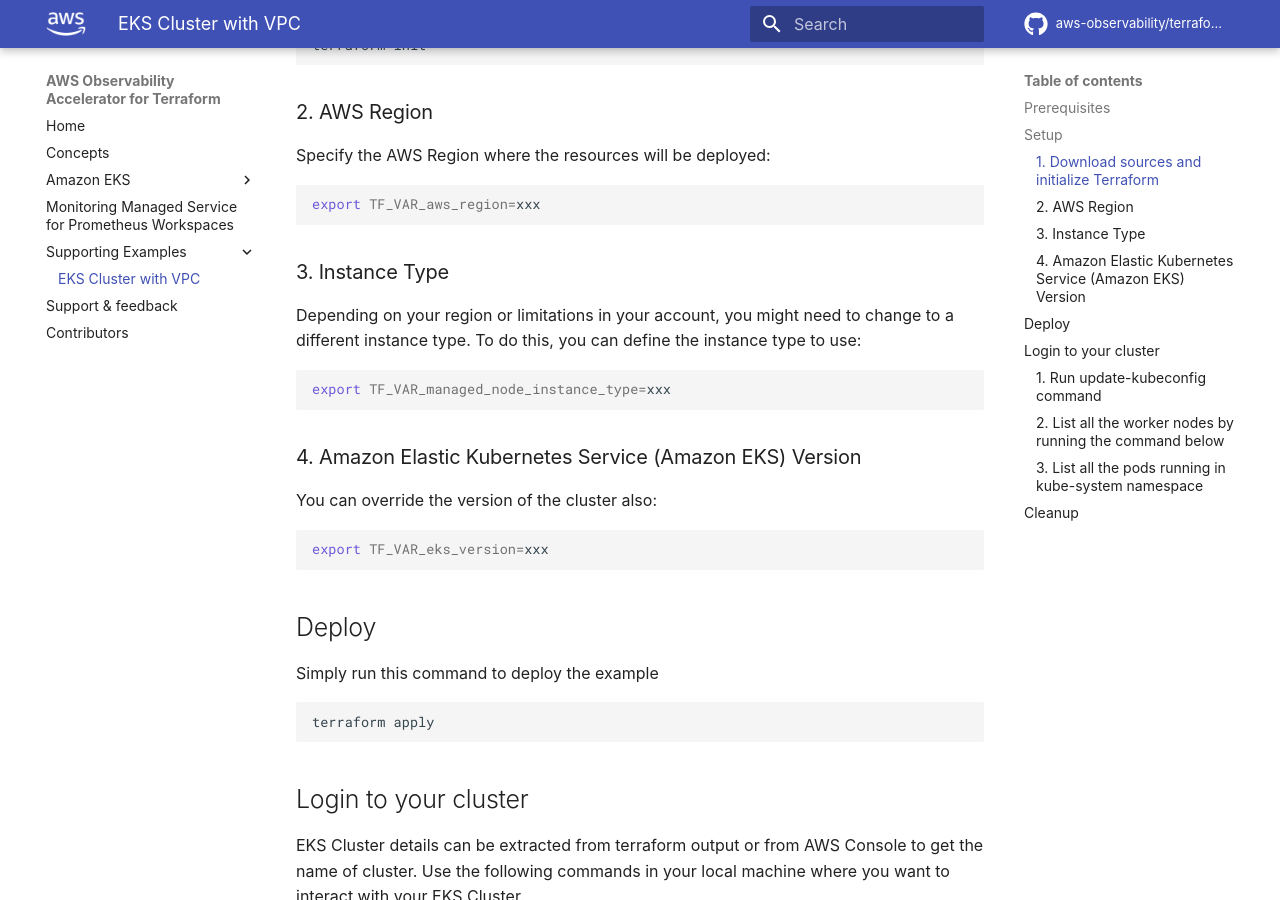
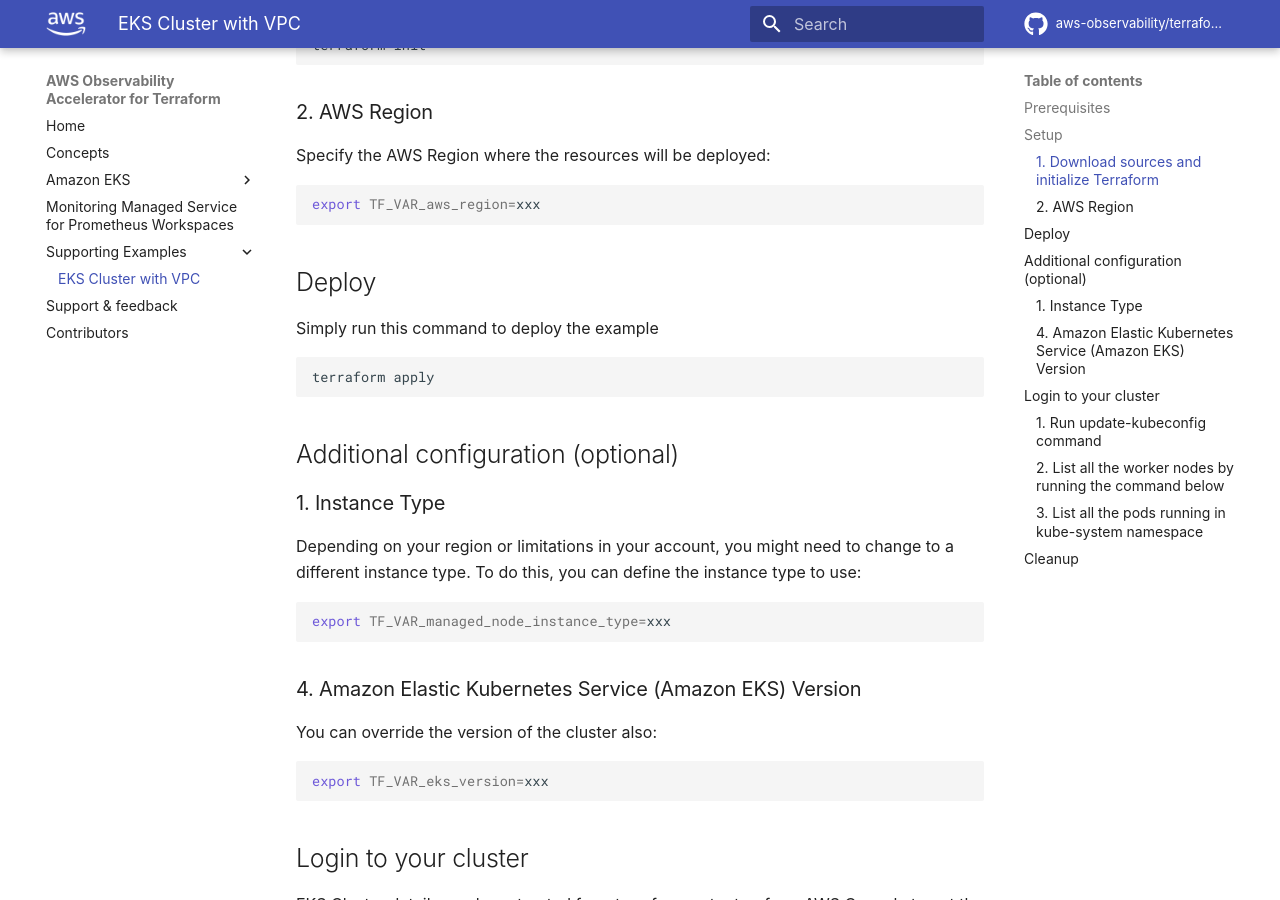
Before and after one commit to aws-observability/terraform-aws-observability-accelerator, an MkDocs documentation site: the page built from docs/helpers/new-eks-cluster.md, in a window 1280 px wide and 900 px high, scrolled down 788 px. Built offline with MkDocs 1.6.1 and Material for MkDocs 9.7.7, drawn with Linux system fonts in a browser that asks for light colours; some web fonts are replaced; comment, search, counter and statistics services are not loaded.

Commit message:
Improve docs readability

````diff
--- a/docs/helpers/new-eks-cluster.md
+++ b/docs/helpers/new-eks-cluster.md
@@ -33,7 +33,18 @@
 export TF_VAR_aws_region=xxx
 ```
 
-### 3. Instance Type
+## Deploy
+
+Simply run this command to deploy the example
+
+```bash
+terraform apply
+```
+
+## Additional configuration (optional)
+
+
+### 1. Instance Type
 
 Depending on your region or limitations in your account, you might need to change to a different instance type.
 To do this, you can define the instance type to use:
@@ -46,15 +57,6 @@
 You can override the version of the cluster also:
 ```bash
 export TF_VAR_eks_version=xxx
-```
-
-
-## Deploy
-
-Simply run this command to deploy the example
-
-```bash
-terraform apply
 ```
 
 ##  Login to your cluster
````
Also changed, not shown: 1 other file.
